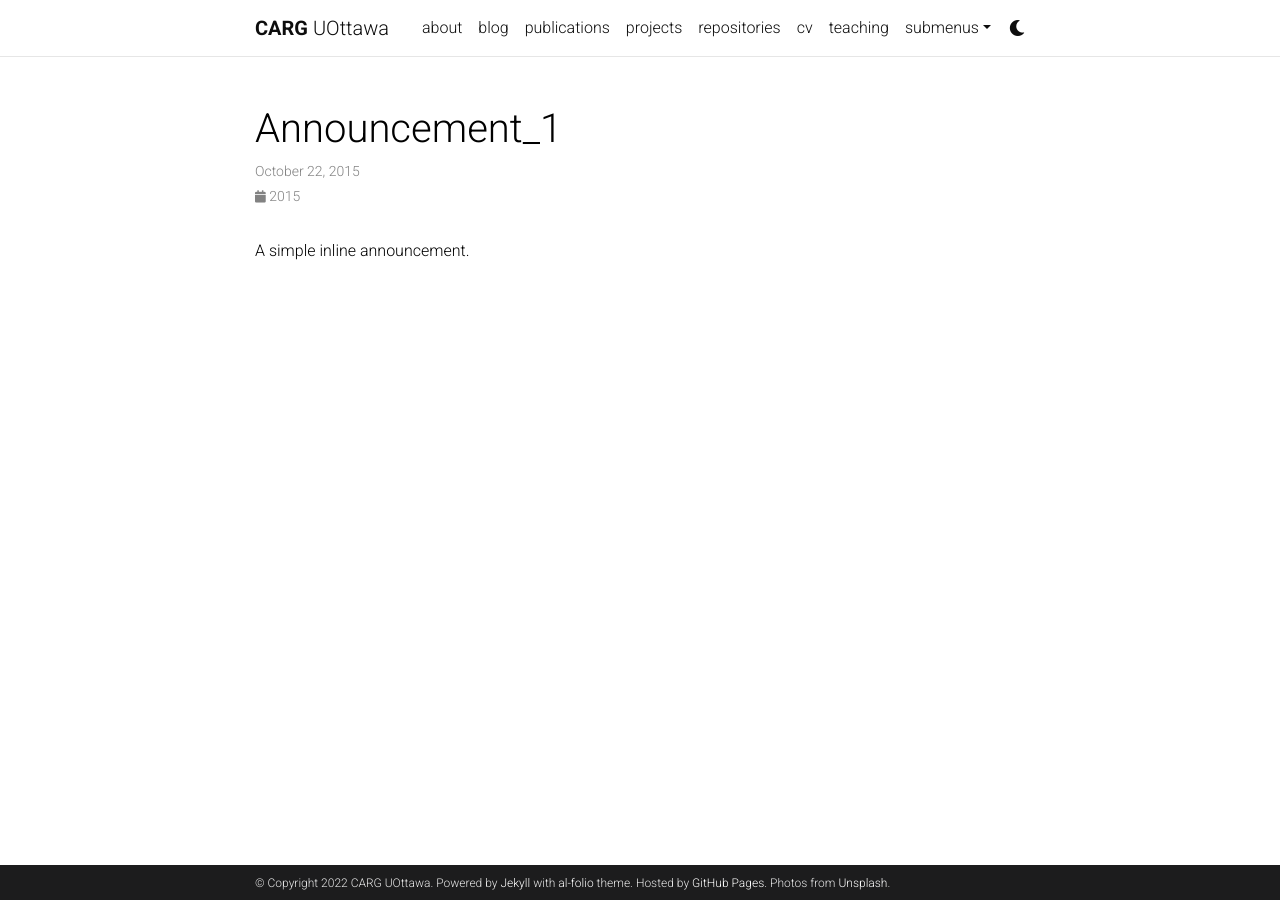
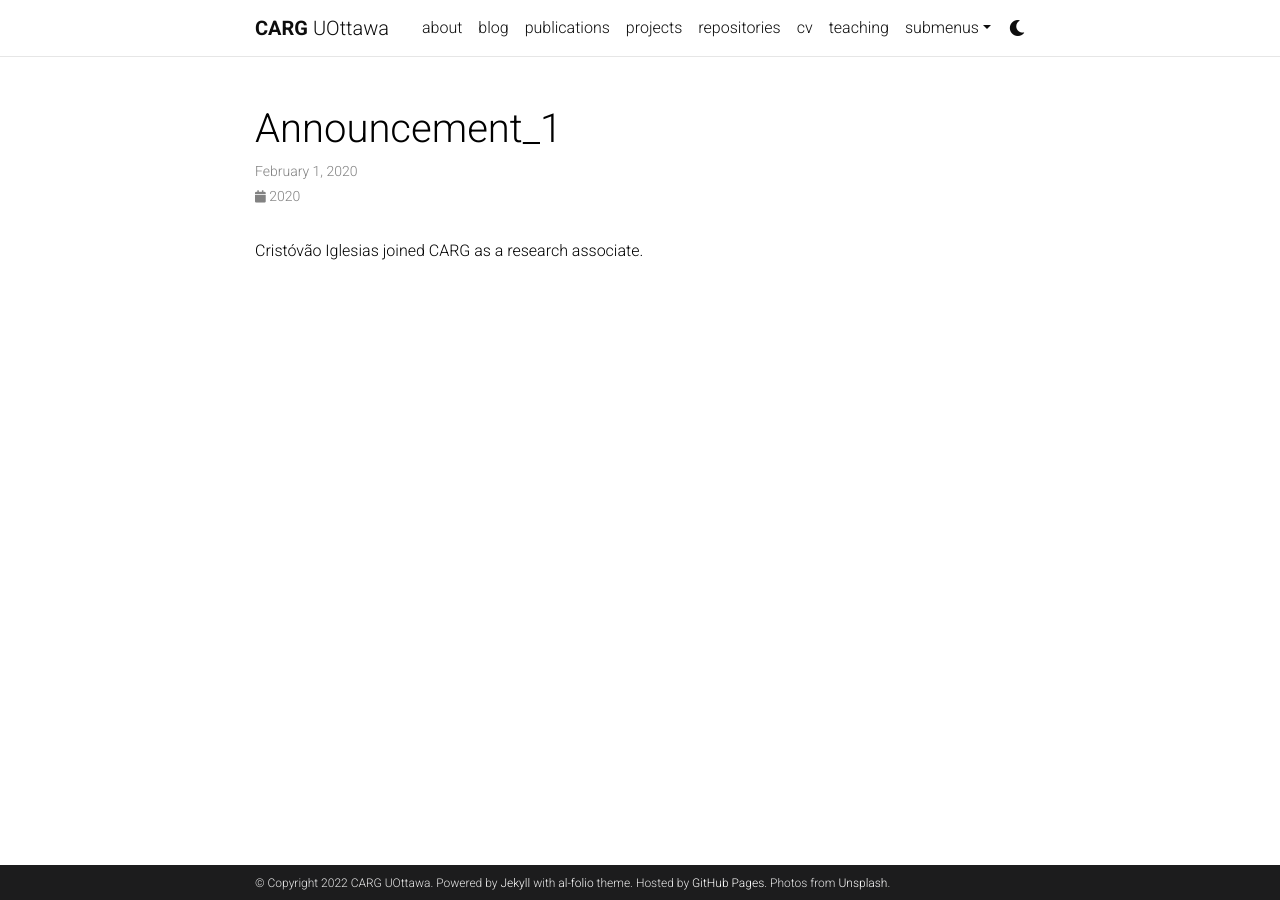
Before and after one commit to Himagna-Ganti/carg-uottawa, a Jekyll site: the page built from _news/announcement_1.md, in a window 1280 px wide. Built offline with Jekyll 4.4.1, drawn with Linux system fonts in a browser that asks for light colours; comment, search, counter and statistics services are not loaded; a style sheet for code colours, icons or effects is not loaded.

Commit message:
Update announcement_1.md

```diff
--- a/_news/announcement_1.md
+++ b/_news/announcement_1.md
@@ -1,7 +1,7 @@
 ---
 layout: post
-date: 2015-10-22 15:59:00-0400
+date: Feb. 2020
 inline: true
 ---
 
-A simple inline announcement.
+Cristóvão Iglesias joined CARG as a research associate.
```
